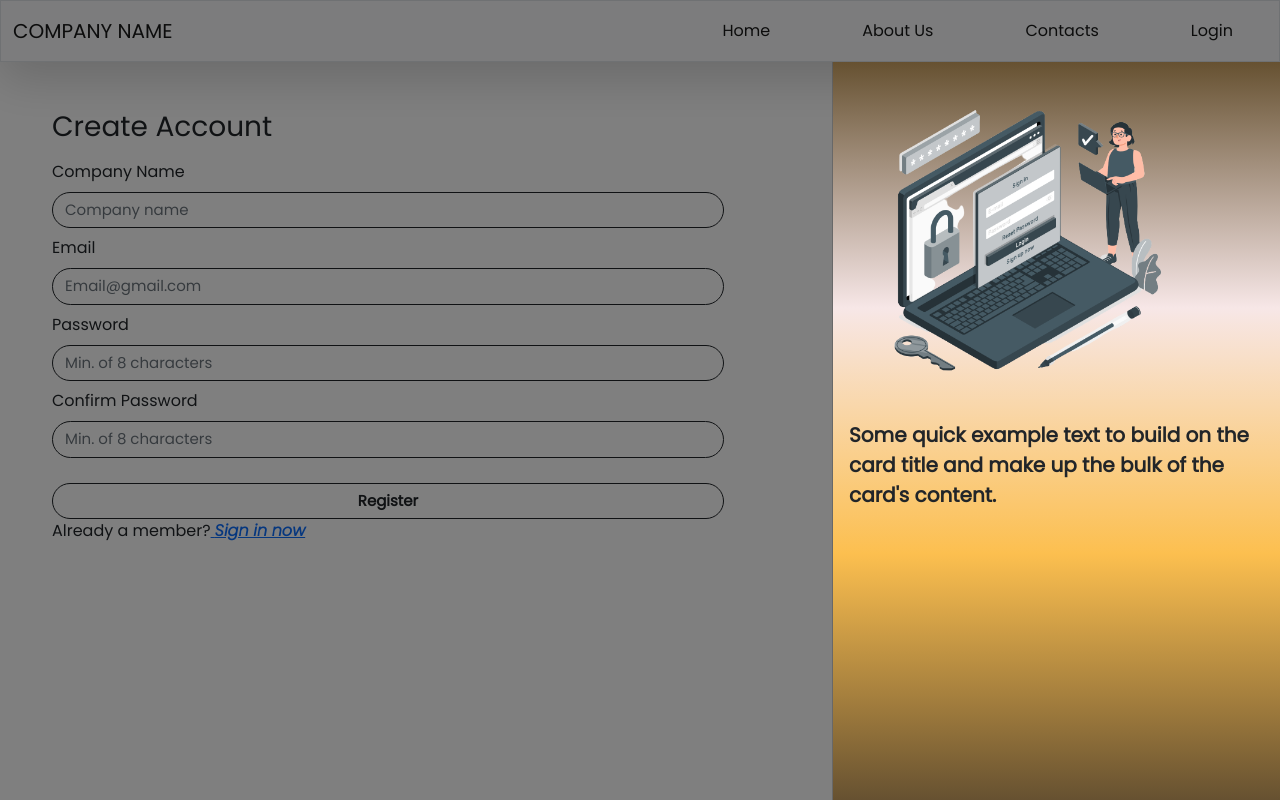
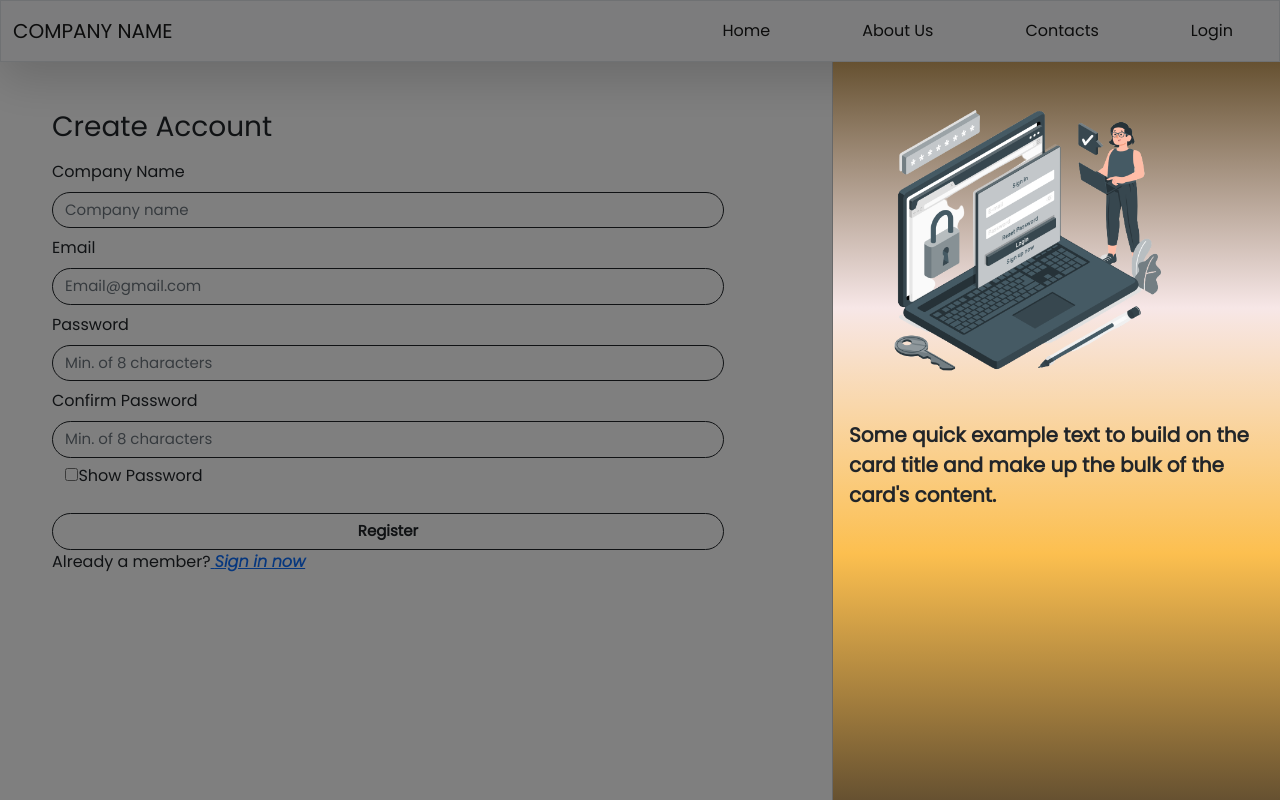
Before and after one commit to faust-jh/Inve_OJT, a PHP site: page /register/createAccnt.php in a window 1280 px wide. Run offline with PHP 8.4, Linux system fonts and the light colour scheme; some libraries are stand-ins or nearby versions.

Commit message:
show pass / session

```diff
--- a/design/css/style.css
+++ b/design/css/style.css
@@ -228,8 +228,8 @@
 
 }
 
-/* ------------------------alert------------------------ */
-.alert {
-    opacity: 1;
-    transition: opacity 0.6s;
+/* ------------------------show pass------------------------ */
+.place {
+    margin-top: 1%;
+    margin-left: 2%;
 }
--- a/design/script.js
+++ b/design/script.js
@@ -0,0 +1,19 @@
+function showpass() {
+  var x = document.getElementById("password");
+  if (x.type === "password") {
+    x.type = "text";
+  } else {
+    x.type = "password";
+  }
+}
+function showpass2() {
+  var x = document.getElementById("companypass");
+  var y = document.getElementById("companyconpass");
+  if (x.type === "password") {
+    x.type = "text";
+    y.type = "text"
+  } else {
+    x.type = "password";
+    y.type = "password";
+  }
+}
--- a/includes/header.php
+++ b/includes/header.php
@@ -21,7 +21,7 @@
     <!-- datatables -->
     <script src="https://code.jquery.com/jquery-3.5.1.js"></script>
     <script src="https://cdn.datatables.net/1.13.2/js/jquery.dataTables.min.js"></script>
-
+    <script src="../design/script.js"> </script>
 </head>
 
 <body>
--- a/login/loginpage.php
+++ b/login/loginpage.php
@@ -14,9 +14,12 @@
         <div class="loginData mt-3">
             <form id="log" name="log" method="POST" action="log.php" autocomplete="off">
                 <label for="email" class="form-label">Email</label>
-                <input type="text" class="loginInput form-control border-dark" style="border-radius: 50px; font-size:15px; " id="email" name="email" placeholder="Email@gmail.com" required>
+                <input type="email" class="loginInput form-control border-dark" style="border-radius: 50px; font-size:15px; " id="email" name="email" placeholder="Email@gmail.com" required>
                 <label for="password" class="form-label">Password</label>
                 <input type="password" class="loginInput form-control border-dark " style="border-radius: 50px;font-size:15px;" id="password" name="password" placeholder="Min. of 8 characters" required>
+                <div class="place">
+                    <input type="checkbox" onclick="showpass()">Show Password
+                </div>
                 <a href="#" class="forgetPass d-flex justify-content-end mt-1">Forget password?</a>
                 <input type="submit" value="Login" id="login" name="login" class=" btn_loginAccnt btn  border-dark form-control">
             </form>
--- a/register/createAccnt.php
+++ b/register/createAccnt.php
@@ -20,14 +20,16 @@
                 <input type="text" class="createInput form-control border-dark" style="border-radius: 50px; font-size:15px; " id="companyname" name="companyname" placeholder="Company name">
 
                 <label for="createEmail" class="form-label mt-2">Email</label>
-                <input type="text" class="createInput form-control border-dark" style="border-radius: 50px; font-size:15px; " id="companyemail" name="companyemail" placeholder="Email@gmail.com">
+                <input type="email" class="createInput form-control border-dark" style="border-radius: 50px; font-size:15px; " id="companyemail" name="companyemail" placeholder="Email@gmail.com">
 
                 <label for="createPassword" class="form-label mt-2">Password</label>
-                <input type="text" class="loginInput form-control border-dark " style="border-radius: 50px;font-size:15px;" id="companypass" name="companypass" placeholder="Min. of 8 characters">
+                <input type="password" class="loginInput form-control border-dark " style="border-radius: 50px;font-size:15px;" id="companypass" name="companypass" placeholder="Min. of 8 characters">
 
                 <label for="confirmPassword" class="form-label mt-2">Confirm Password</label>
-                <input type="text" class="loginInput form-control border-dark " style="border-radius: 50px;font-size:15px;" id="companyconpass" name="companyconpass" placeholder="Min. of 8 characters">
-
+                <input type="password" class="loginInput form-control border-dark " style="border-radius: 50px;font-size:15px;" id="companyconpass" name="companyconpass" placeholder="Min. of 8 characters">
+                <div class="place">
+                    <input type="checkbox" onclick="showpass2()">Show Password
+                </div>
                 <input type="submit" id="createbutton" name="createbutton" value="Register" class=" btn_createAccnt btn  border-dark form-control">
             </form>
             <span>Already a member?</span><a href="../login/loginpage.php" class="signUp " style="font-weight: 600;"> <i>Sign in now</i></a>
```
Also changed, not shown: includes/headerdash.php (+9 -0 lines), includes/navdash.php (+4 -5 lines), login/log.php (+4 -6 lines).
